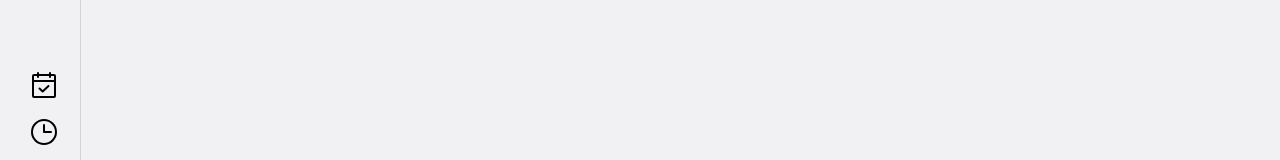
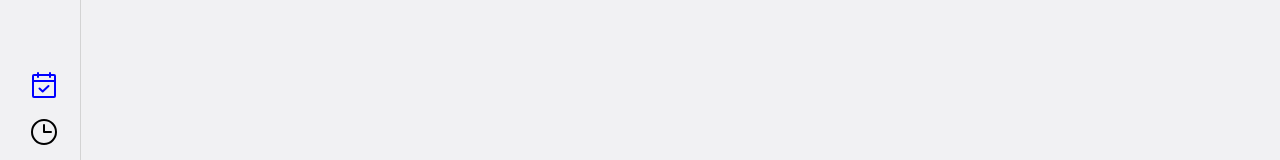
Before and after one commit to clarxyg/todoapp, a React (Vite) app: page / in a window 1280 px wide. Shown: the part 317-477 px from the top of the page. Built offline with nearby package versions, Linux system fonts and the light colour scheme.

Commit message:
add isActive parameter to condiction style on links

```diff
--- a/src/components/Siderbar.jsx
+++ b/src/components/Siderbar.jsx
@@ -1,17 +1,20 @@
 import { CalendarCheck, Clock } from "phosphor-react";
-import { Link } from "react-router-dom";
+import { useState } from "react";
+import { NavLink } from "react-router-dom";
 
 
 
 export function SideBar() {
+    const [isActive, setActive] = useState(true)
+
     return (
         <div className="sidebar_container">
-            <Link to="/" style={{ color: 'black' }}>
+            <NavLink to="/" style={({ isActive }) => (isActive ? {color: 'blue'} : {color: 'black'})}>
                 <CalendarCheck size={32} className="icon" />
-            </Link>
-            <Link to="/pomodoro" style={{ color: 'black' }}>
+            </NavLink>
+            <NavLink to="/pomodoro" style={({ isActive }) => (isActive ? {color: 'blue'} : {color: 'black'})}>
                 <Clock size={32} className="icon" />
-            </Link>
+            </NavLink>
         </div>
     )
 }
```
